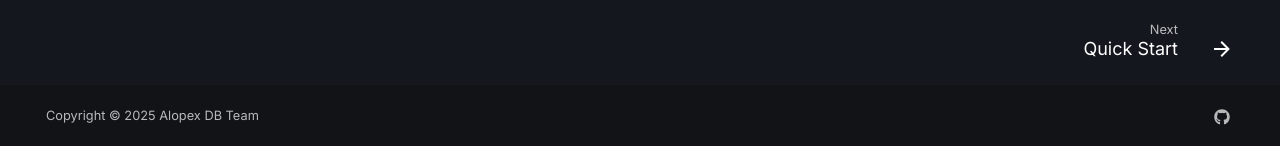
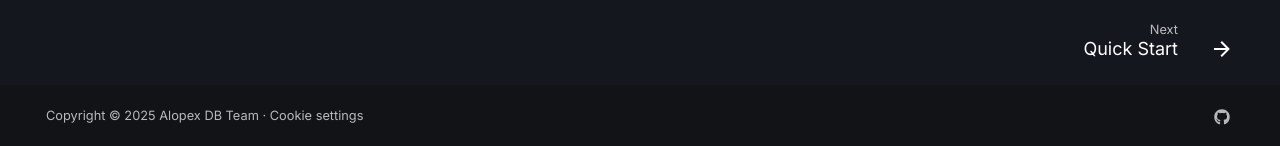
Before and after one commit to alopex-db/alopex-db.github.io, an MkDocs documentation site: the page built from docs/index.md, in a window 1280 px wide and 900 px high, scrolled down 4994 px. Shown: the part 751-897 px from the top of the window. Built offline with MkDocs 1.6.1 and Material for MkDocs 9.7.7, drawn with Linux system fonts in a browser that asks for light colours; emoji names are drawn with the system emoji font; comment, search, counter and statistics services are not loaded.

Commit message:
Add Cookie settings link to footer copyright
Co-Authored-By: Claude Fable 5 <noreply@anthropic.com>

```diff
--- a/docs/overrides/main.html
+++ b/docs/overrides/main.html
@@ -11,6 +11,15 @@
     data-linker-domains="asopi.tech,project-jvlang.github.io,alopex-db.github.io,asopitech.github.io,buymeacoffee.com"
     src="https://assets.asopi.tech/consent/v1/consent.js"
     defer></script>
+  <script>
+    document.addEventListener('DOMContentLoaded', function () {
+      var link = document.getElementById('asopi-consent-settings');
+      if (link) link.addEventListener('click', function (event) {
+        event.preventDefault();
+        if (window.AsopiConsentBanner) window.AsopiConsentBanner.showSettings();
+      });
+    });
+  </script>
 {% endblock %}
 
 {% block announce %}
--- a/mkdocs.yml
+++ b/mkdocs.yml
@@ -6,7 +6,9 @@ site_author: Alopex DB Team
 repo_name: alopex-db/alopex
 repo_url: https://github.com/alopex-db/alopex
 
-copyright: Copyright &copy; 2025 Alopex DB Team
+copyright: >
+  Copyright &copy; 2025 Alopex DB Team &middot;
+  <a href="#" id="asopi-consent-settings">Cookie settings</a>
 
 theme:
   name: material
```
